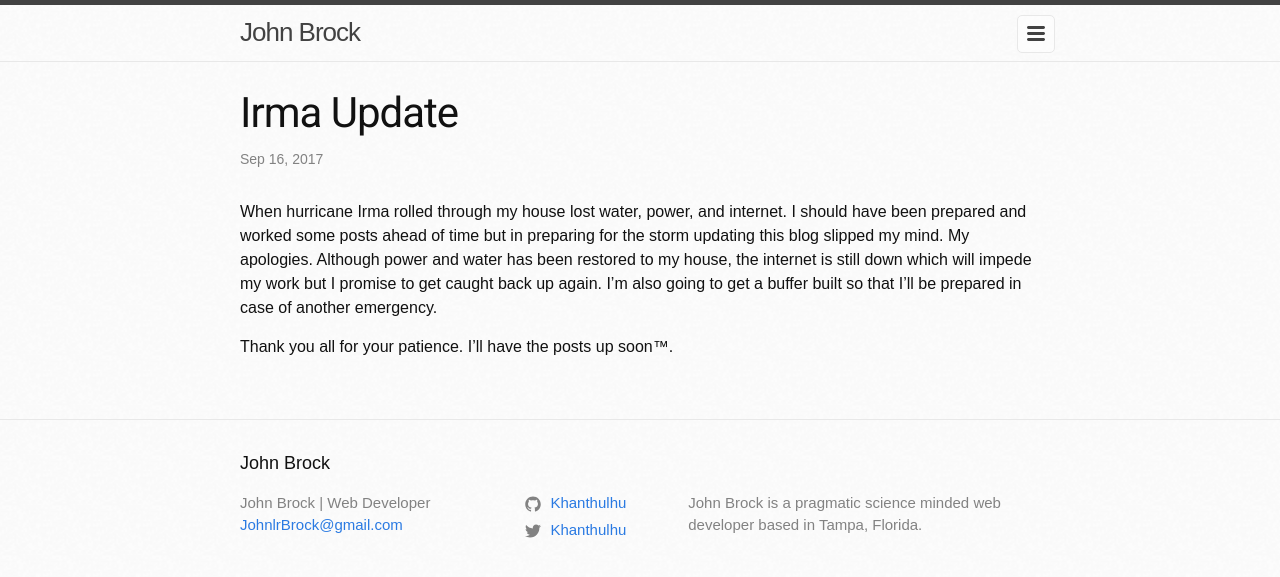
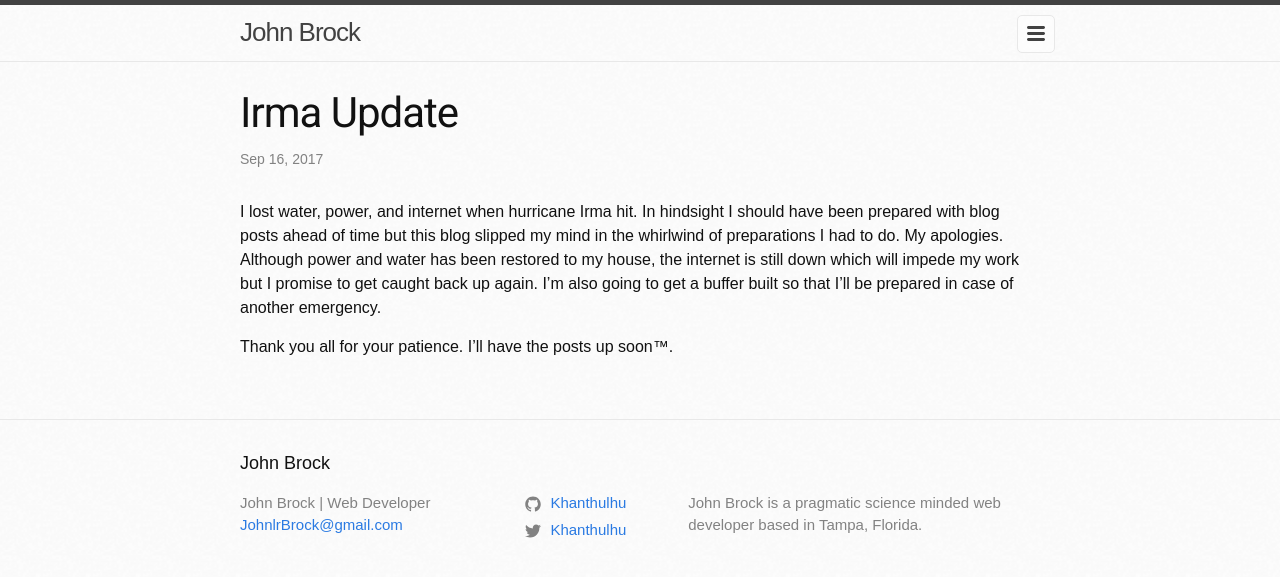
Before and after one commit to JohnLRBrock/JohnBrock, a Jekyll site: the page built from john-brock-js/_posts/2017-09-16-irma-update.md, in a window 1280 px wide. Shown: the top 577 px of the page. Built offline with Jekyll 4.4.1, drawn with Linux system fonts in a browser that asks for light colours; some web fonts are replaced; comment, search, counter and statistics services are not loaded.

Commit message:
edit of irma post

```diff
--- a/john-brock-js/_posts/2017-09-16-irma-update.md
+++ b/john-brock-js/_posts/2017-09-16-irma-update.md
@@ -3,6 +3,6 @@ blog: john-brock-js
 title: Irma Update
 layout: post
 ---
-When hurricane Irma rolled through my house lost water, power, and internet. I should have been prepared and worked some posts ahead of time but in preparing for the storm updating this blog slipped my mind. My apologies. Although power and water has been restored to my house, the internet is still down which will impede my work but I promise to get caught back up again. I'm also going to get a buffer built so that I'll be prepared in case of another emergency.
+I lost water, power, and internet when hurricane Irma hit. In hindsight I should have been prepared with blog posts ahead of time but this blog slipped my mind in the whirlwind of preparations I had to do. My apologies. Although power and water has been restored to my house, the internet is still down which will impede my work but I promise to get caught back up again. I'm also going to get a buffer built so that I'll be prepared in case of another emergency.
 
 Thank you all for your patience. I'll have the posts up soon™.
```
